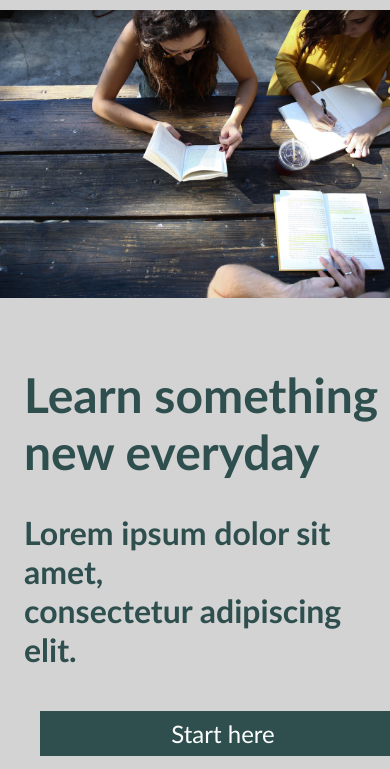
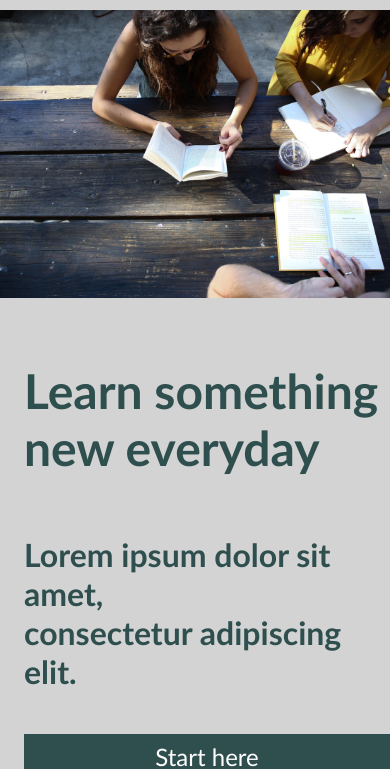
Before and after one commit to JBCRo/colmar-academy-capstone, a plain HTML site: page html-capstone/index.html in a window 390 px wide. Shown: the part 86-855 px from the top of the page. Drawn offline with Linux system fonts and the light colour scheme.

Commit message:
finish banner mobile

```diff
--- a/html-capstone/resources/capstone-style.css
+++ b/html-capstone/resources/capstone-style.css
@@ -154,7 +154,8 @@ a {
 
 @media screen and (max-width: 600px) {
     .banner {
-        display: block;
+        display: flex;
+        flex-direction: column;
         padding-top: 64px;
         width: 100%;
     }
@@ -166,12 +167,17 @@ a {
     }
 
     .banner .CTA {
+        display: flex;
+        flex-direction: column;
         max-width: 100%;
         min-width: 300px;
+        align-content: center;
     }
 
     .banner .CTA button {
         margin: 16px 16px;
+        align-self: center;
+        justify-self: center;
     }
 
     .banner .CTA h1 {
```
